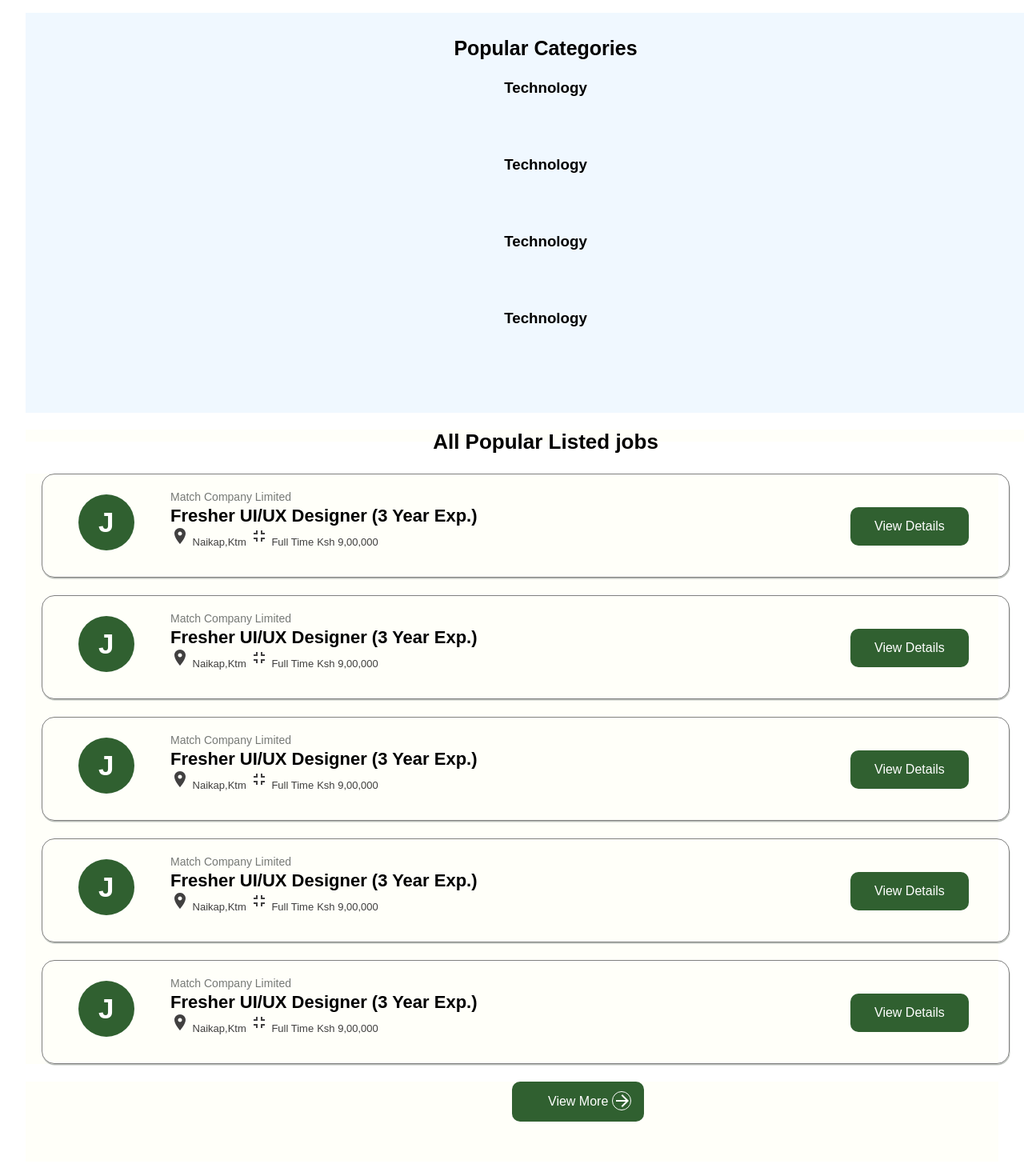
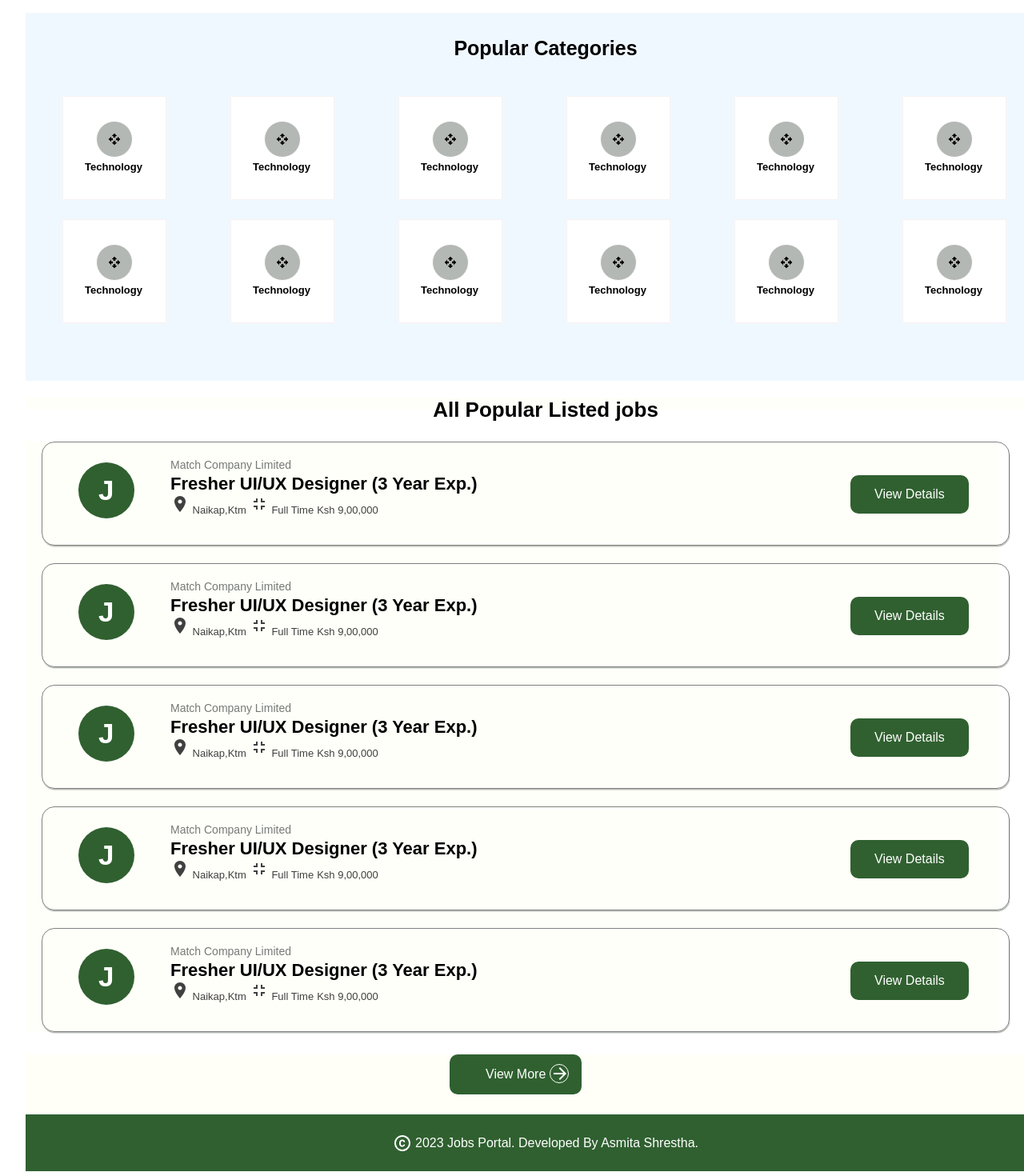
Before and after one commit to asmitashrestha/Job_Portal, a React (Vite) app: page / in a window 1280 px wide. Shown: the part 660-2130 px from the top of the page at 80% size. Built offline with nearby package versions, Linux system fonts and the light colour scheme.

Commit message:
Home page completed

```diff
--- a/src/App.jsx
+++ b/src/App.jsx
@@ -5,7 +5,8 @@ import Listedjob from "./components/Home/Listedjob";
 import Navbar from "./components/Home/Navbar";
 import Jobstitle from "./components/Home/Jobstitle";
 import View from "./components/Home/View";
-
+import Footer from "./components/Home/Footer";
+import CategoryItem from "./components/Home/CategoryItem";
 
 function App() {
   return (
@@ -13,6 +14,21 @@ function App() {
       <Navbar />
       <Home />
       <Categories name="Popular Categories" />
+      <div className="cat">
+        <CategoryItem value="Technology" />
+        <CategoryItem value="Technology" />
+        <CategoryItem value="Technology" />
+        <CategoryItem value="Technology" />
+        <CategoryItem value="Technology" />
+        <CategoryItem value="Technology" />
+        <CategoryItem value="Technology" />
+        <CategoryItem value="Technology" />
+        <CategoryItem value="Technology" />
+        <CategoryItem value="Technology" />
+        <CategoryItem value="Technology" />
+        <CategoryItem value="Technology" />
+      </div>
+
       <Listedjob />
       <div className="listed">
         <div className="list">
@@ -46,7 +62,8 @@ function App() {
           />
         </div>
       </div>
-      <View/>
+      <View />
+      <Footer />
     </div>
   );
 }
--- a/src/components/Home/Categories.jsx
+++ b/src/components/Home/Categories.jsx
@@ -1,16 +1,7 @@
-import CategoryItem from "./CategoryItem"
-
 const Categories = ({name}) => {
   return (
     <div className="categories">
-      <div className="popular">
         <h1 className="pop">{name}</h1>
-      </div>
-      <CategoryItem value="Technology"/>
-      <CategoryItem value="Technology"/>
-      <CategoryItem value="Technology"/>
-      <CategoryItem value="Technology"/>
-
       </div>
 
   )
--- a/src/components/Home/CategoryItem.jsx
+++ b/src/components/Home/CategoryItem.jsx
@@ -1,13 +1,17 @@
-
+import OpenWithIcon from "@mui/icons-material/OpenWith";
 const CategoryItem = ({ value }) => {
   return (
     <>
       <div className="logo">
-        <h3 className="log">{ value }</h3>
+        <div className="openicon">
+          <OpenWithIcon style={{fontSize:"16px"}}/>
+        </div>
+        <div className="log">
+          <p>{value}</p>
+        </div>
       </div>
     </>
+  );
+};
 
-    )
-  }
-
-  export default CategoryItem
+export default CategoryItem;
--- /dev/null
+++ b/src/components/Home/Footer.jsx
@@ -0,0 +1,14 @@
+import CopyrightIcon from '@mui/icons-material/Copyright';
+
+const Footer = () => {
+  return (
+    <div>
+      <div className="footer">
+        <CopyrightIcon className='copy'/>
+        <p>  2023 Jobs Portal. Developed By Asmita Shrestha.</p>
+      </div>
+    </div>
+  )
+}
+
+export default Footer
--- a/src/index.css
+++ b/src/index.css
@@ -5,7 +5,7 @@
   font-family: 'Poppins',sans-serif;
 }
 
-/* css for navbar */
+/* css for navbar components*/
 .navs{
   position: relative;
   background-color: white;
@@ -50,7 +50,7 @@ button:hover{
   background-color: rgb(49, 83, 49);
 }
 
-/* css for home */
+/* css for home components*/
 .main{
   margin-top:17px;
   background-color: #eff9ef;
@@ -110,9 +110,6 @@ button:hover{
   position: absolute;
   top: 0.5rem;
   left: 850px;
-
-
-
 }
 
 .images img{
@@ -122,13 +119,13 @@ button:hover{
   width: 380px;
 }
 
-/* css for popular categories */
+/* css for popular categories and categories item*/
 
 .categories{
   margin-top: 1.3rem;
   position: relative;
   width: 1300px;
-  height: 500px;
+  height: 80px;
   background-color:#F0F8FF ;
 }
 
@@ -138,16 +135,59 @@ button:hover{
   padding-top: 30px;
 }
 
-.log{
+.cat{
   display: flex;
-  justify-content: space-around;
-  flex-direction: row;
+  position: relative;
+  background-color: #F0F8FF;
+  width: 1300px;
+  height: 380px;
   flex-wrap: wrap;
-  flex: 1;
-  text-align: justify;
+  padding-bottom: 240px;
 }
 
-/* css for popular list job */
+.logo{
+  margin-top: 1.5rem;
+  margin-left: 40px;
+  position: relative;
+  display: flex;
+  top: 0;
+  left: 6px;
+  width: 130px;
+  height: 130px;
+  border: 1px solid rgb(248, 241, 241);
+  background-color: #fff;
+  margin-right: 40px;
+}
+
+.openicon{
+  position: absolute;
+  top: 30px;
+  padding: 22px;
+  border-radius: 50%;
+  width:24px;
+  height: 24px;
+  margin-left:17px;
+  background-color:rgb(180, 184, 180) ;
+  border:1px solid #fff;
+  justify-content: center;
+  display: flex;
+  align-items: center;
+  text-align: center;
+}
+
+.log{
+  position: absolute;
+  top: 80px;
+  left: 27px;
+  font-size: 13px;
+  font-weight: 600;
+  display: flex;
+  text-align: center;
+  justify-content: center;
+  align-items: center;
+}
+
+/* css for popular list job title and job list */
 
 .lists{
   height: 15px;
@@ -250,18 +290,19 @@ button:hover{
   border-radius: 10px;
 }
 
+
+/* css for view components */
 .view{
-  margin-top: 1.4rem;
+  margin-top: 1.8rem;
   position: relative;
-  height:100px;
-  background-color:rgb(255, 255, 249);
-  margin-bottom: 1.4rem;
+  height:75px;
+  width: 1300px;
+  background-color:rgb(255, 255, 248);
 }
 
 .view button{
   position: absolute;
-  justify-content: center;
-  align-items: center;
+  left: 530px;
   background-color:  rgb(48, 96, 48);
   padding: 16px 45px;
   color: #fff;
@@ -285,3 +326,23 @@ button:hover{
   align-items: center;
   text-align: center;
 }
+
+/* css for footer components */
+
+.footer{
+  display: flex;
+  justify-content: center;
+  text-align: center;
+  align-items: center;
+  height: 71px;
+  width: 1300px;
+  background-color:rgb(48, 96, 48) ;
+  color: #fff;
+}
+
+
+.footer p{
+  padding-left: 4px;
+  color: #fff;
+  font-style: 17px;
+}
```
Lines whose indentation alone changed are shown as unchanged.
